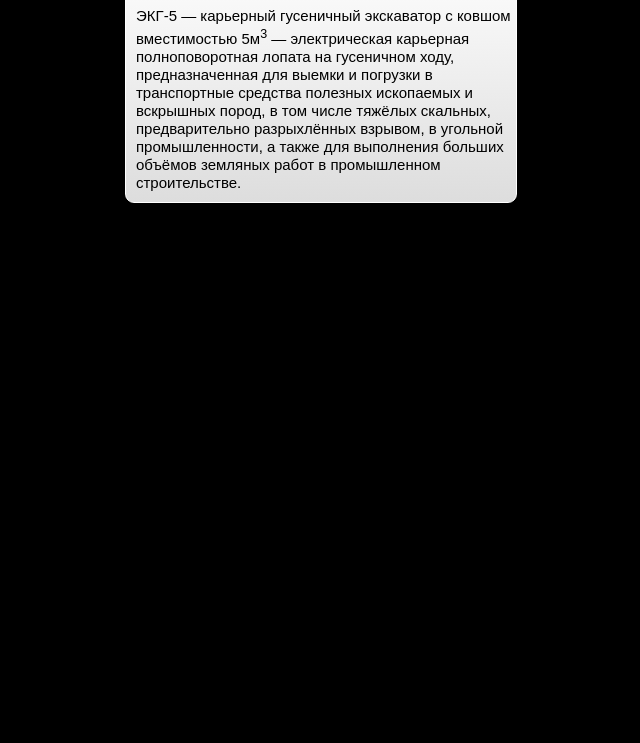
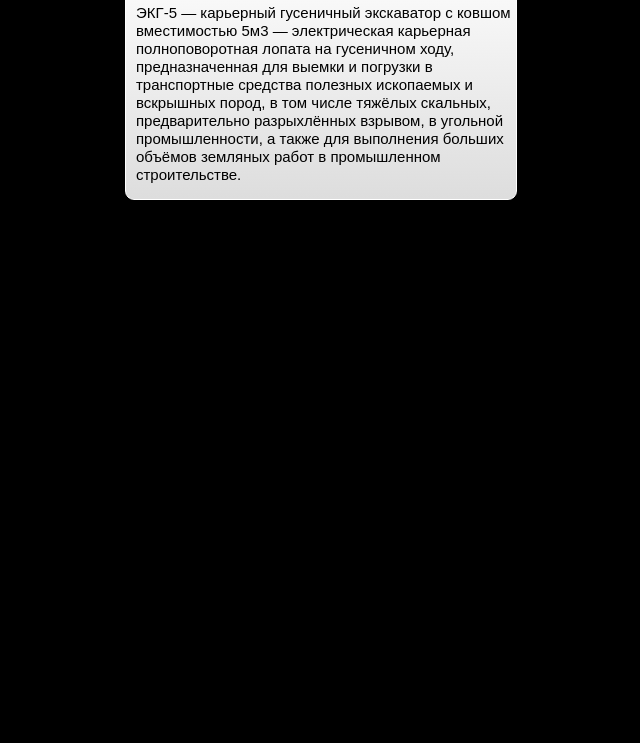
Before and after one commit to OlegLialin/self-education, a plain HTML site: page index.html in a window 1280 px wide. Shown: the part 57-800 px from the top of the page, without its empty margins (319-959 px from the left). Drawn offline with Linux system fonts and the light colour scheme.

Commit message:
linked reset.css

```diff
--- a/index.html
+++ b/index.html
@@ -5,7 +5,7 @@
 <head>
 	<meta charset="utf-8">
 	<title>ЭКГ-5</title>
-	<!-- <link rel="stylesheet" href="css/reset.css"> -->
+	<link rel="stylesheet" href="css/reset.css">
 	<link rel="stylesheet" href="css/style.css">
 
 </head>
```
